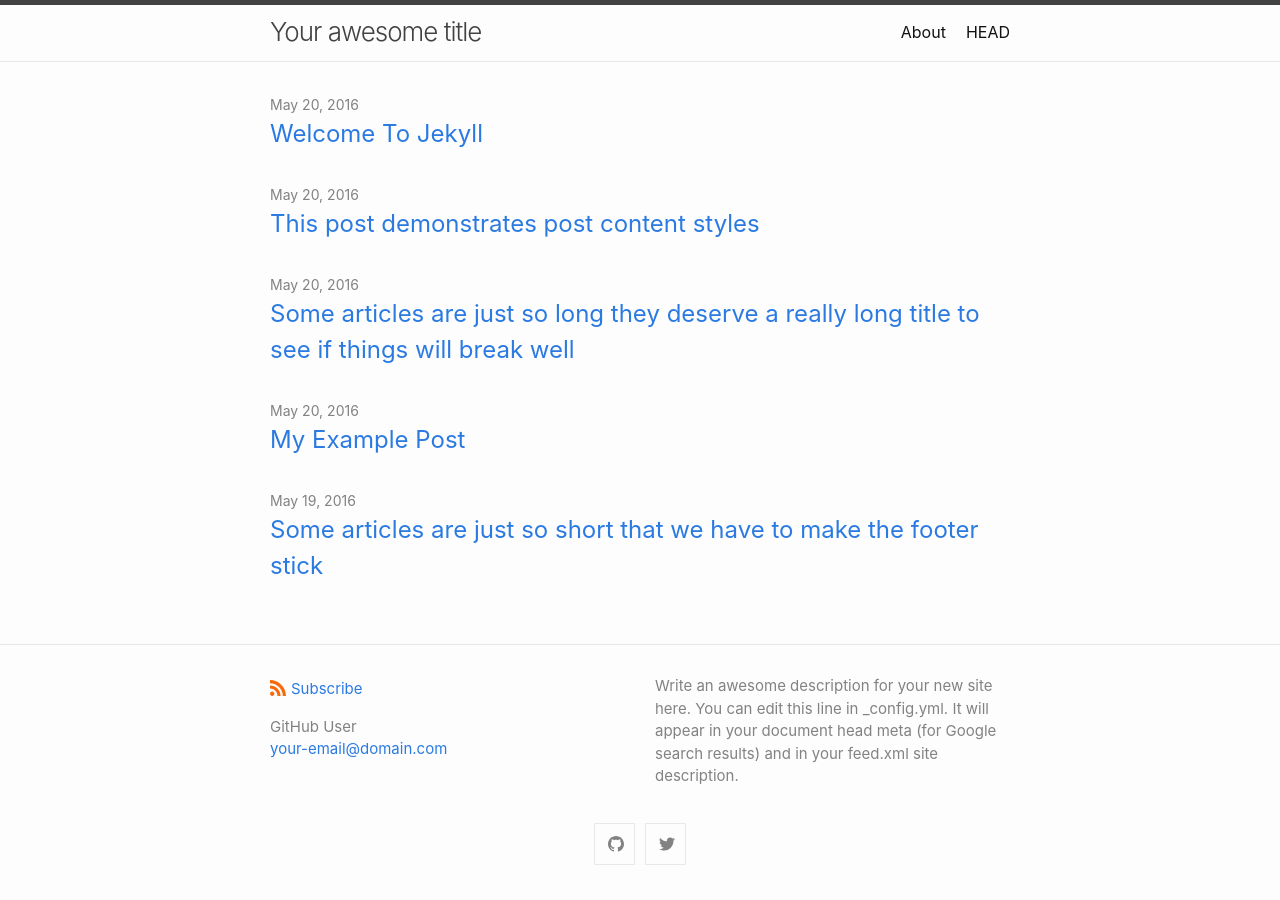
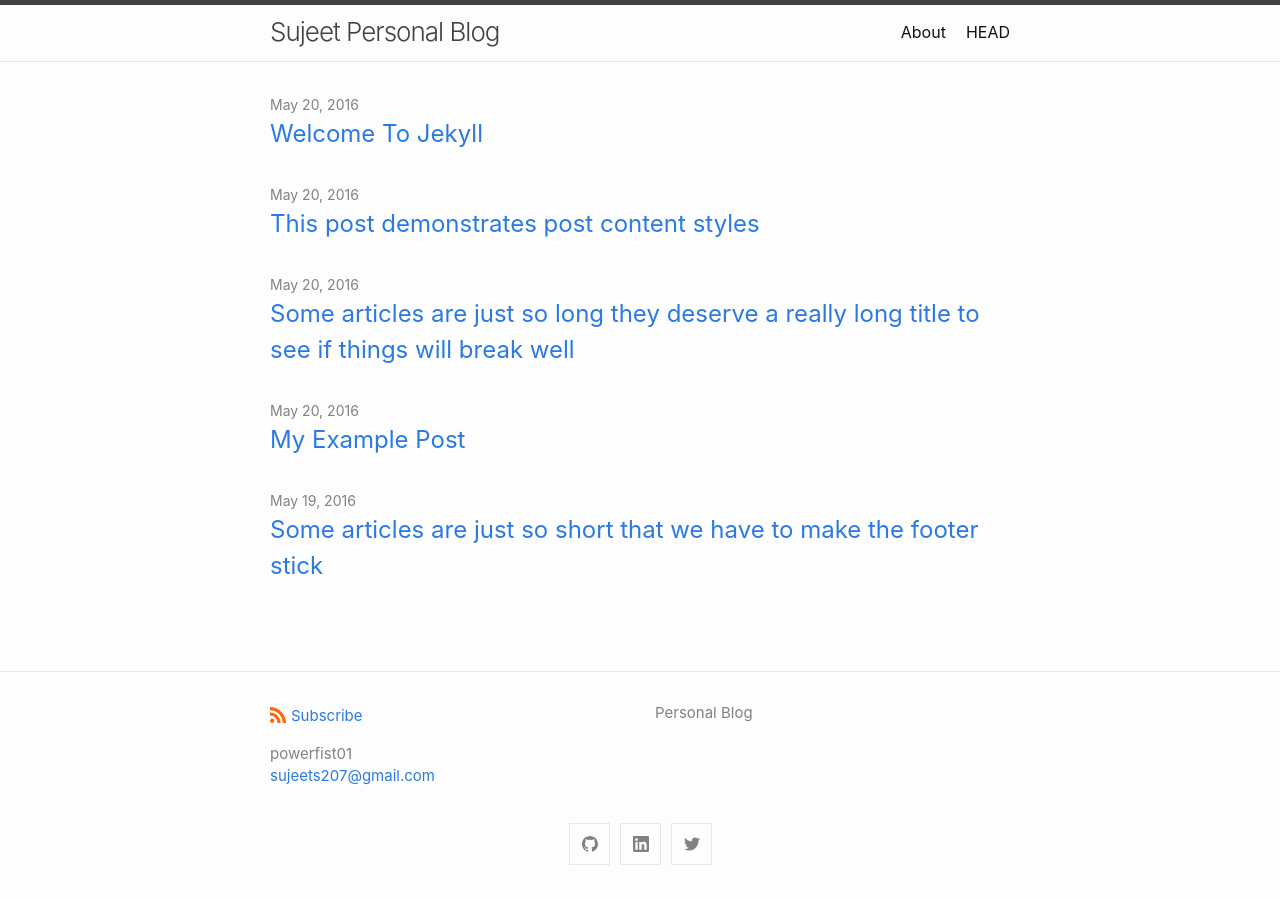
Before and after one commit to powerfist01/blog, a Jekyll site: the page built from index.md, in a window 1280 px wide. Built offline with Jekyll 4.4.1, drawn with Linux system fonts in a browser that asks for light colours.

Commit message:
:fire: Updated the config file

```diff
--- a/_config.yml
+++ b/_config.yml
@@ -1,11 +1,9 @@
-title: Your awesome title
+title: Sujeet Personal Blog
 author:
-  name: GitHub User
-  email: your-email@domain.com
+  name: powerfist01
+  email: sujeets207@gmail.com
 description: > # this means to ignore newlines until "show_excerpts:"
-  Write an awesome description for your new site here. You can edit this
-  line in _config.yml. It will appear in your document head meta (for
-  Google search results) and in your feed.xml site description.
+  Personal Blog
 
 show_excerpts: false # set to true to show excerpts on the homepage
 
@@ -16,14 +14,14 @@ minima:
 
   # generate social links in footer
   social_links:
-    twitter: jekyllrb
-    github:  jekyll
+    twitter: powerfist01
+    github:  powerfist01
     # devto: jekyll
     # dribbble: jekyll
     # facebook: jekyll
     # flickr:   jekyll
     # instagram: jekyll
-    # linkedin: jekyll
+    linkedin: powerfist01
     # pinterest: jekyll
     # youtube: jekyll
     # youtube_channel: UC8CXR0-3I70i1tfPg1PAE1g
```
